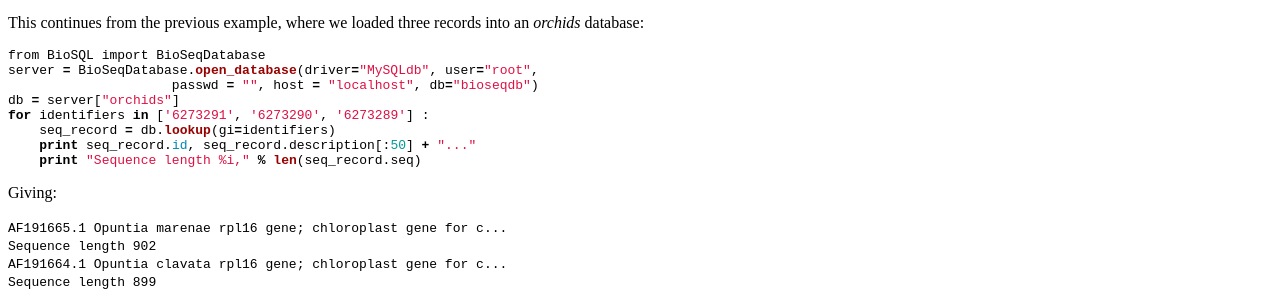
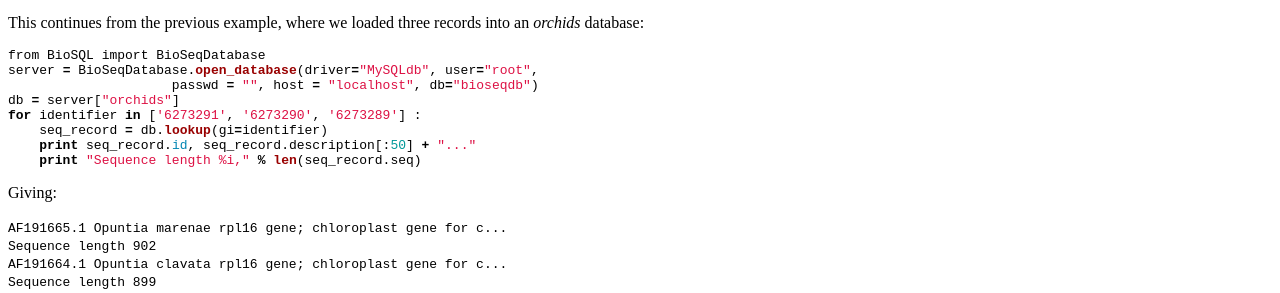
Before and after one commit to biopython/biopython.github.io, a Jekyll site: the page built from wiki/BioSQL.md, in a window 1280 px wide and 900 px high, scrolled down 3927 px. Shown: the part 152-445 px from the top of the window. Built offline with Jekyll 4.4.1, drawn with Linux system fonts in a browser that asks for light colours.

Commit message:
variable name should have been singular not plural

````diff
--- a/wiki/BioSQL.md
+++ b/wiki/BioSQL.md
@@ -317,8 +317,8 @@ from BioSQL import BioSeqDatabase
 server = BioSeqDatabase.open_database(driver="MySQLdb", user="root",
                      passwd = "", host = "localhost", db="bioseqdb")
 db = server["orchids"]
-for identifiers in ['6273291', '6273290', '6273289'] :
-    seq_record = db.lookup(gi=identifiers)
+for identifier in ['6273291', '6273290', '6273289'] :
+    seq_record = db.lookup(gi=identifier)
     print seq_record.id, seq_record.description[:50] + "..."
     print "Sequence length %i," % len(seq_record.seq)
 ```
````
Also changed, not shown: 1 other file.
